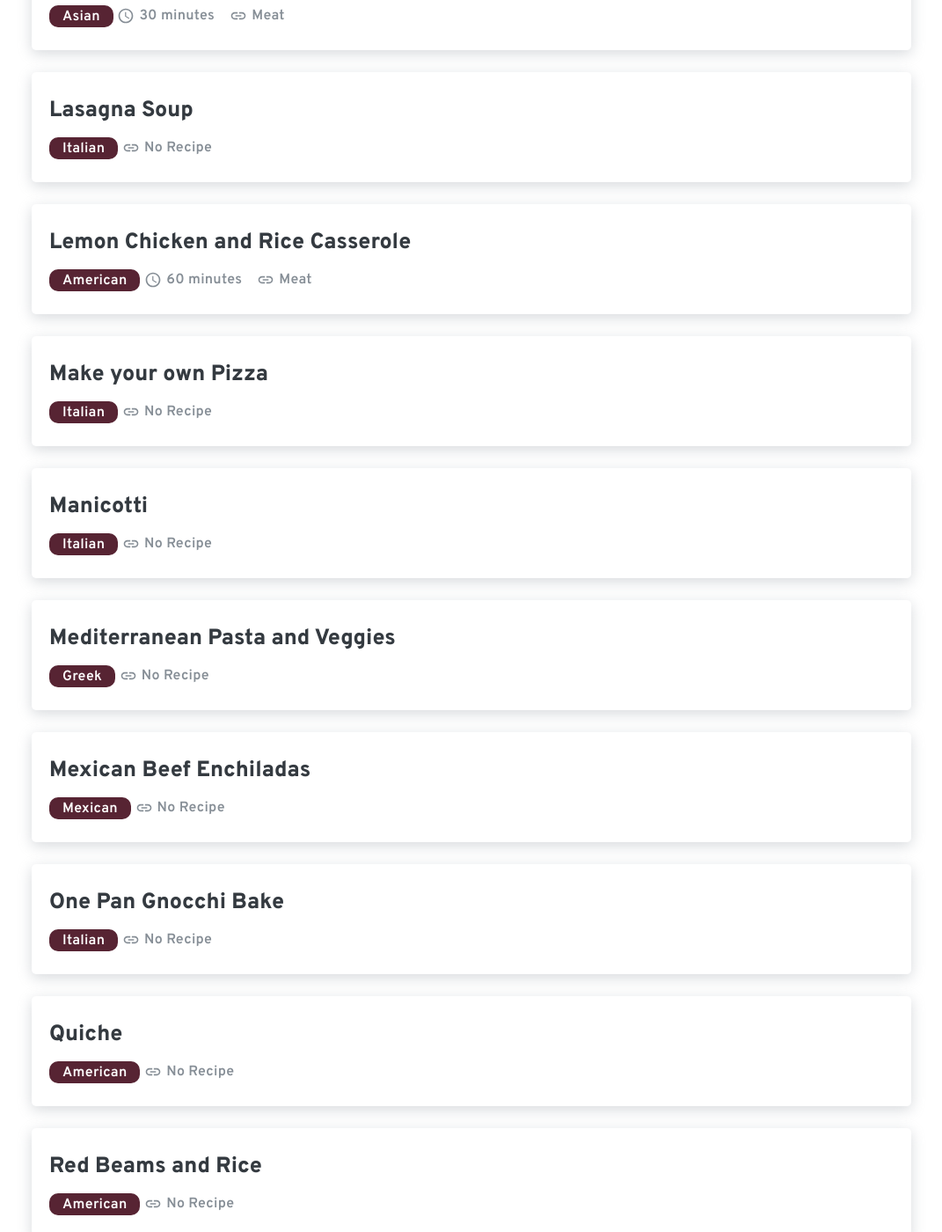
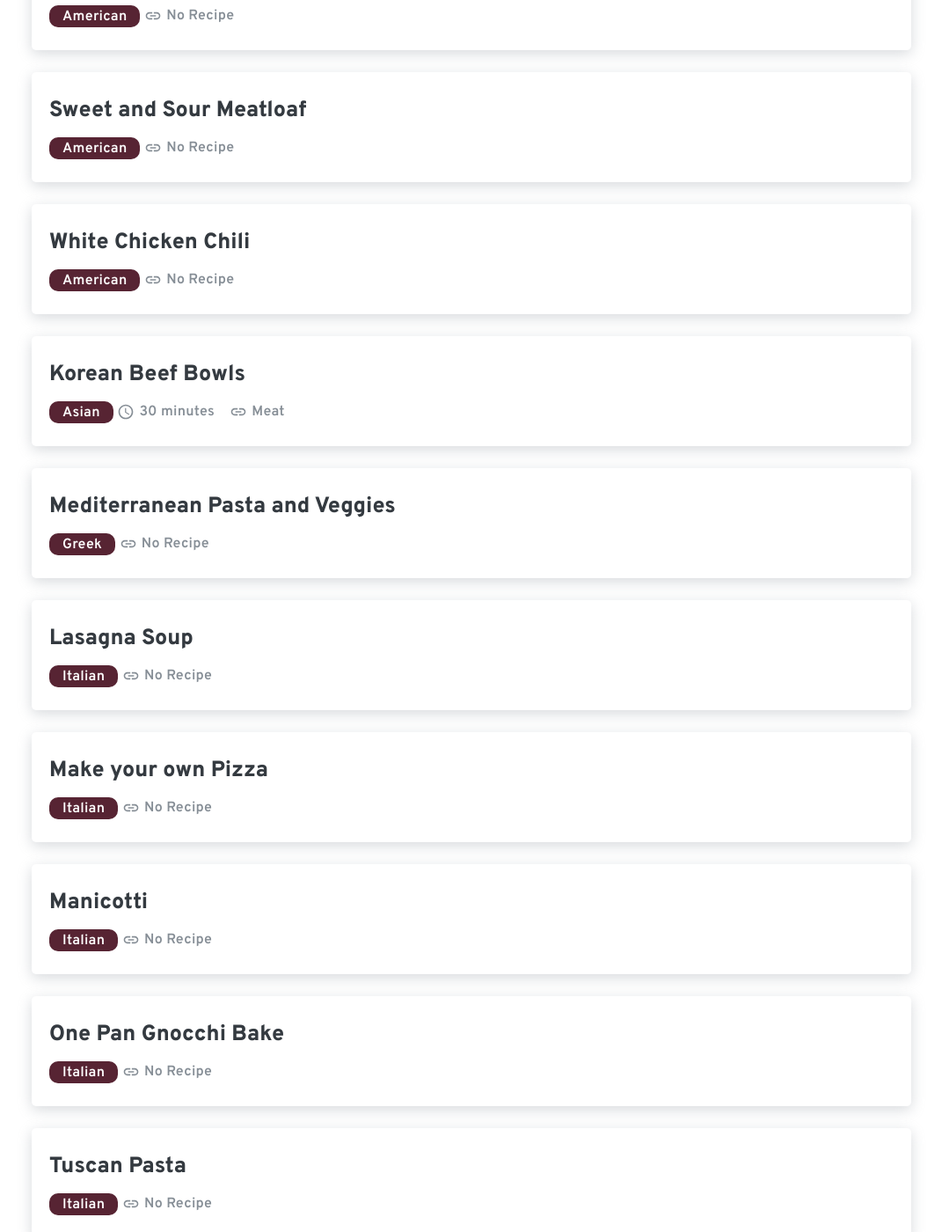
Before and after one commit to sfb1996/cookbook, a Jekyll site: the page built from index.html, in a window 1280 px wide and 1400 px high, scrolled down 2359 px. Shown: the whole window at 88% size, without its empty margins (104-1175 px from the left). Built offline with Jekyll 4.4.1, drawn with Linux system fonts in a browser that asks for light colours; some of the changed text lies outside the part shown.

Commit message:
try 3 with gh save jekyll multi-sort.

```diff
--- a/index.html
+++ b/index.html
@@ -95,18 +95,19 @@ exclude: true
 
     <ul class="list">
       {% assign recipes = site.recipes | where: "lang", page.lang %}
-      {% assign recipes_with_sort_key = "" | split: "" %}
+      {% assign sortable_list = "" | split: "" %}
 
       {% for recipe in recipes %}
-        {% assign sort_key = recipe.category | append: "-" | append: recipe.ref %}
-        {% assign recipe = recipe | merge: { "sort_key": sort_key } %}
-        {% assign recipes_with_sort_key = recipes_with_sort_key | push: recipe %}
+        {% assign sort_key = recipe.category | append: "-" | append: recipe.title %}
+        {% assign line = sort_key | append: "||" | append: recipe.url %}
+        {% assign sortable_list = sortable_list | push: line %}
       {% endfor %}
+      {% assign sorted_recipes = sortable_list | sort %}
 
-      {% assign sorted_recipes = recipes_with_sort_key | sort: "sort_key" %}
-
-      {% for page in sorted_recipes %}
-
+      {% for item in sorted_recipes %}
+        {% assign parts = item | split: "||" %}
+        {% assign recipe_url = parts[1] %}
+        {% assign page = site.recipes | where: "url", recipe_url | first %}
       <li class="list-recipe">
         <article>
           <a href="{{ site.baseurl }}{{ page.url }}" title="{{ page.title }}">
```
